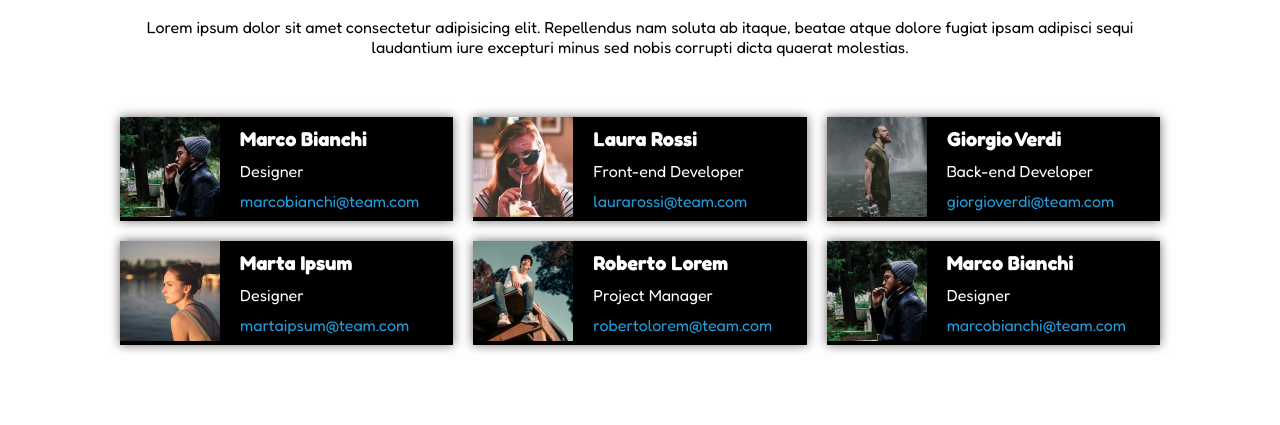
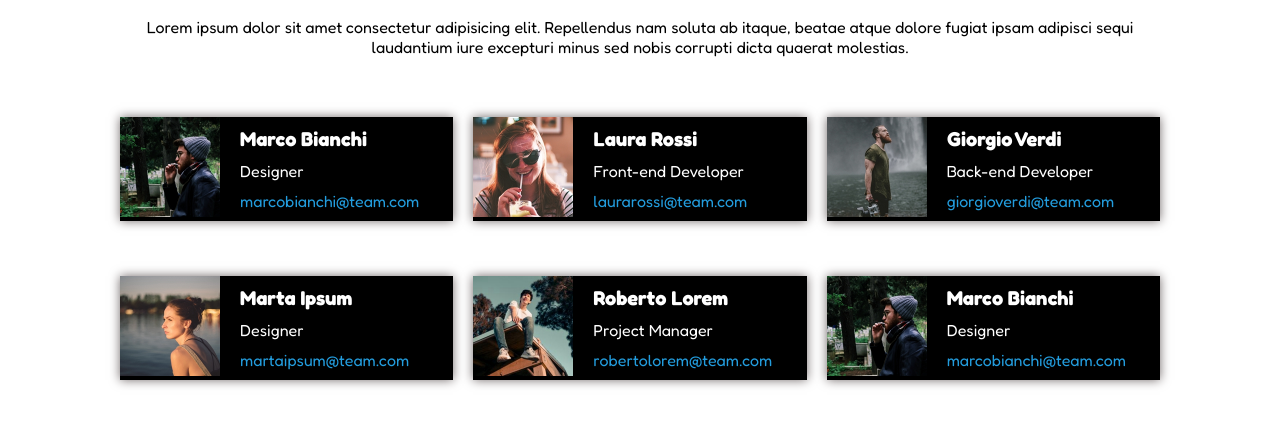
Before and after one commit to LunaLopis/html-css-float-cards, a plain HTML site: page index.html in a window 1280 px wide. Shown: the part 121-546 px from the top of the page. Drawn offline with Linux system fonts and the light colour scheme; files that its build step writes are made by us from their sources.

Commit message:
corretto e finito

```diff
--- a/css/style.css
+++ b/css/style.css
@@ -41,7 +41,7 @@ body {
     color: white;
     width: 300px;
     float: left;
-    margin: 10px;
+    margin: 10px 10px 45px 10px;
     width: calc(100% / 3 - 20px);
     -webkit-box-shadow: 0 0 10px #686262;
     box-shadow: 0 0 10px #716969;
```
